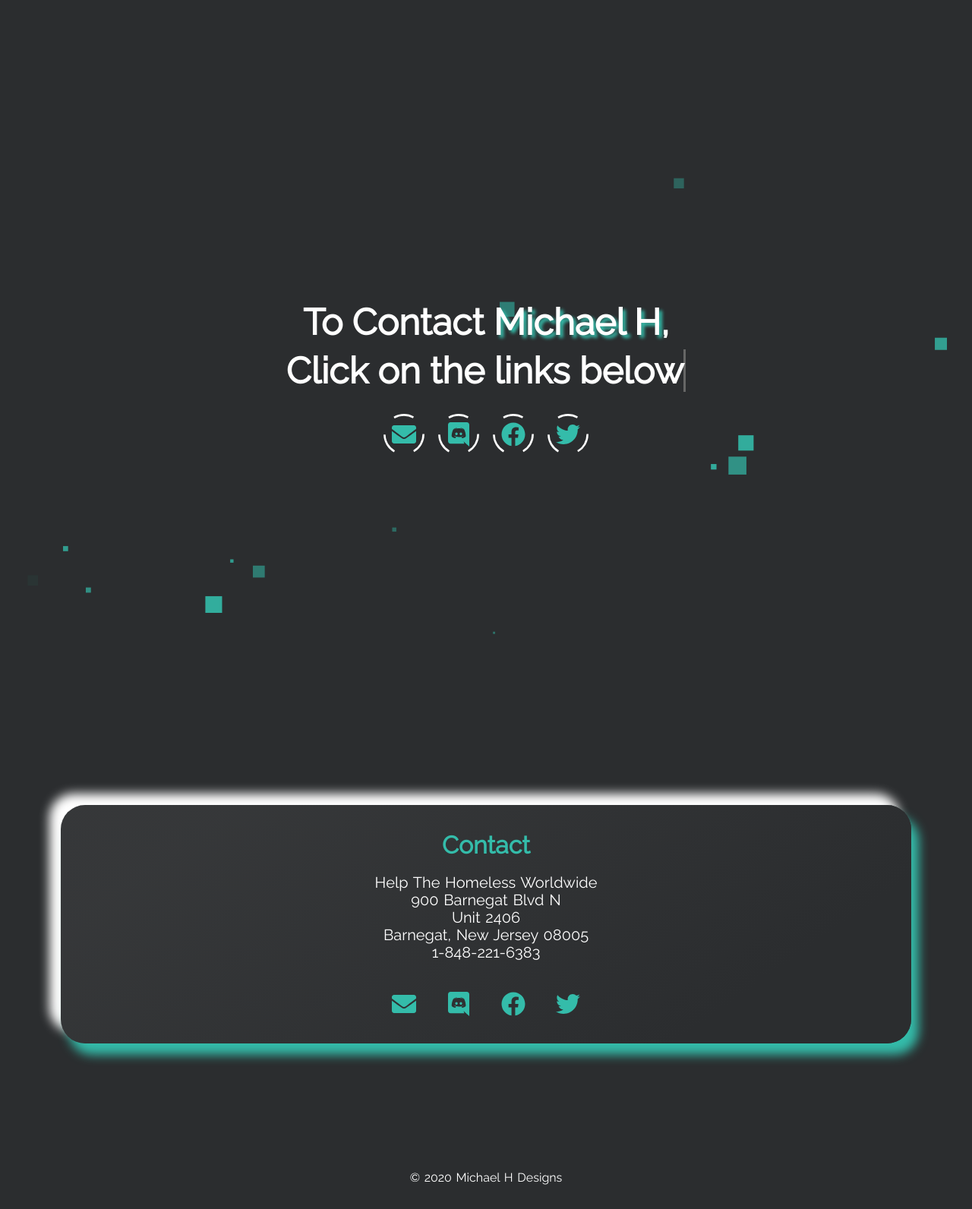
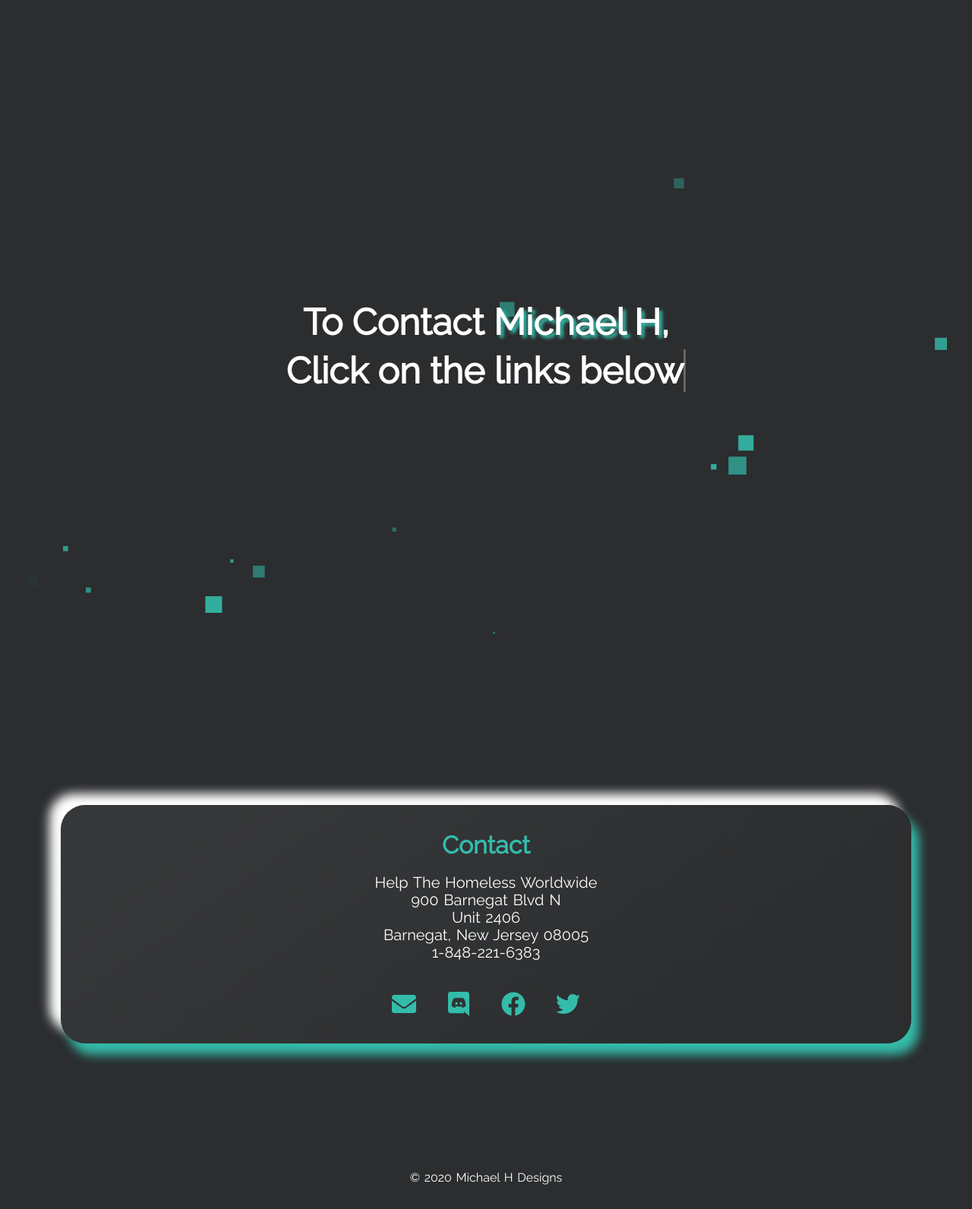
Before and after one commit to MichaelHDesigns/contact, a Jekyll site: the page built from index.html, in a window 1280 px wide. Shown: the whole page at 76% size. Built offline with Jekyll 4.4.1, drawn with Linux system fonts in a browser that asks for light colours.

Commit message:
Update landing-page.html

```diff
--- a/_includes/landing-page.html
+++ b/_includes/landing-page.html
@@ -9,7 +9,10 @@
       >
       </span>
     </h1>
-    <div class="landing-icons">
+
+        {% for tag in event.tags %} <span class="tag neumorphism-card">{{tag.tag}}</span> {% endfor %}
+
+ <!--   <div class="landing-icons">
       {% if site.email != null %}
         <a class="social-link email" aria-label="My E-Mail" href="mailto:{{site.email}}">
           <svg viewBox="0 0 200 200" class="circle">
@@ -71,6 +74,6 @@
           <span class="label">Twitter</span>
         </a>
       {% endif %}
-    </div>
+    </div> -->
   </div>
 </div>
```
